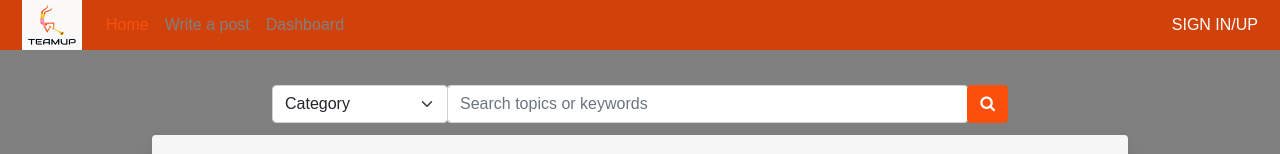
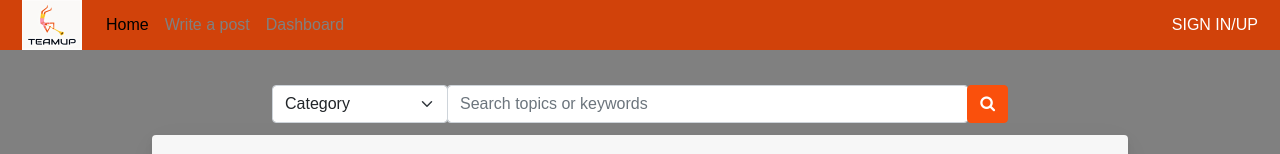
Before and after one commit to seantanty/TeamUpV2, a React (Create React App) app in the folder front/: page / in a window 1280 px wide. In both pictures the pointer is over the link "Home". Shown: the top 154 px of the page. Built offline with nearby package versions, Linux system fonts and the light colour scheme; no server answers.

Commit message:
Update navigationbar.css

```diff
--- a/front/src/styles/navigationbar.css
+++ b/front/src/styles/navigationbar.css
@@ -3,8 +3,7 @@
 }
 
 a.nav-link:hover {
-  /*color: #808080;*/
-  color: #fa500c;
+  color: #000000;
 }
 
 #navbarHome, #navbarPost, #navbarDashboard {
```
